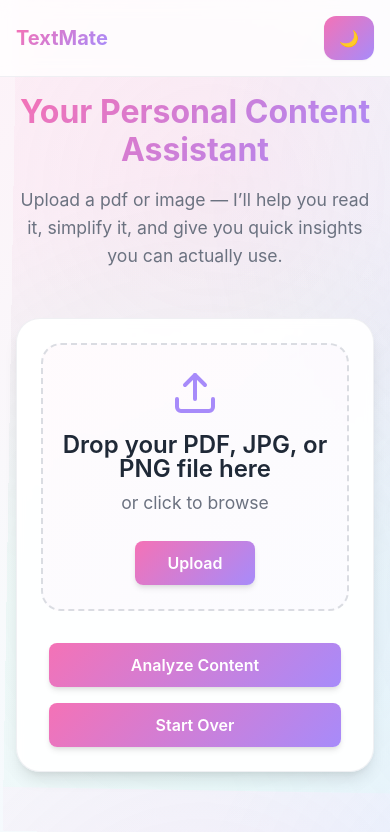
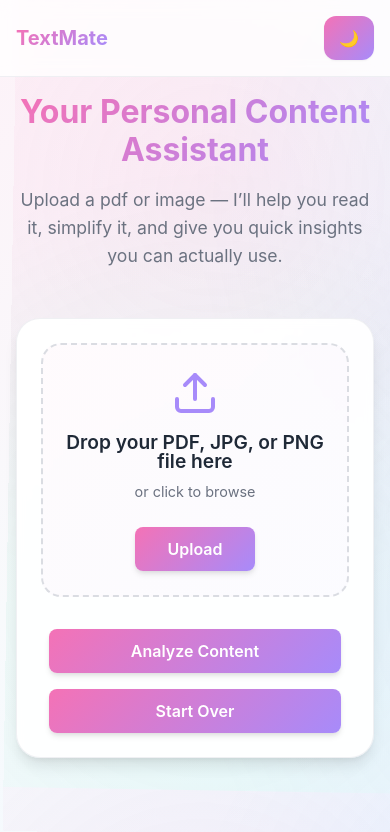
Before and after one commit to Akritiknp1907/Social-Media-Content-Analyzer, a React (Vite) app in the folder client/: page / in a window 390 px wide. Shown: the top 832 px of the page. Built offline with nearby package versions, Linux system fonts and the light colour scheme.

Commit message:
responsive design fixes for mobile

```diff
--- a/client/src/App.css
+++ b/client/src/App.css
@@ -645,6 +645,7 @@ width:100%}
   gap: 0.5rem;
   margin-bottom: 1.5rem;
   justify-content: center;
+  flex-wrap: wrap;
 }
 
 .tab-btn, .action-btn {
@@ -756,6 +757,8 @@ width:100%}
   .upload-card { padding: 1.5rem; }
   .upload-area { padding: 2rem 1rem; }
   .results-grid { grid-template-columns: 1fr; gap: 1.5rem; }
+  .result-card-box { flex-direction: column; gap: 1rem;}
+  .file-info { flex-direction: column; text-align: center;}
   .metrics-grid { grid-template-columns: 1fr; }
   .action-buttons { flex-direction: column; }
   .btn-primary, .btn-secondary { width: 100%; }
@@ -769,8 +772,11 @@ width:100%}
   .logo-text { font-size: 1.25rem; }
   .hero-title { font-size: 2rem; }
   .upload-area { padding: 1.5rem 0.75rem; }
+  .metrics-grid { grid-template-columns: 1fr;}
   .supported-formats { flex-direction: column; align-items: center; }
   .file-info { flex-direction: column; text-align: center; }
+  .upload-content h3 { font-size: 1.2rem; }
+  .upload-content p { font-size: 0.9rem; }
 }
 
 html { scroll-behavior: smooth; }
```
